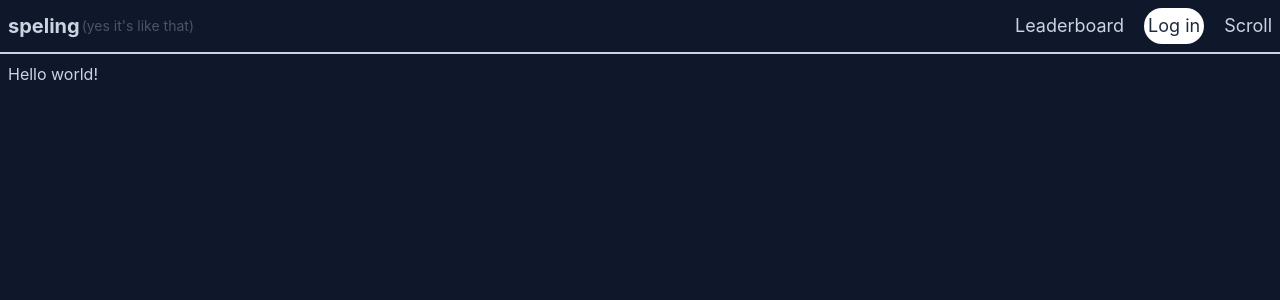
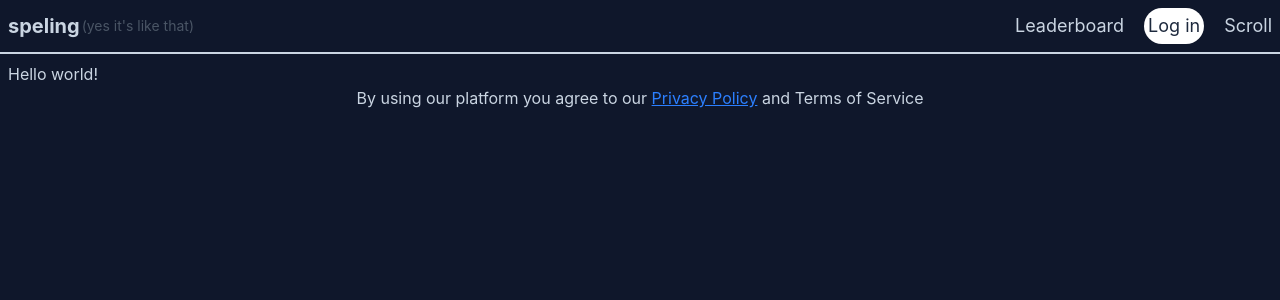
Before and after one commit to Nameless-Productions/speling, a SvelteKit app: page / in a window 1280 px wide. Shown: the top 300 px of the page. Built offline with nearby package versions, Linux system fonts and the light colour scheme; no server answers.

Commit message:
feat(layout): privacy policy notice

```diff
--- a/src/routes/+layout.svelte
+++ b/src/routes/+layout.svelte
@@ -11,4 +11,7 @@
 
 <main class="m-2 flex flex-1 flex-col">
 	{@render children()}
+	<div class="text-center">
+		<p>By using our platform you agree to our <a href="/legal/privacy.pdf" target="_blank" class="underline text-blue-500">Privacy Policy</a> and Terms of Service</p>
+	</div>
 </main>
```
